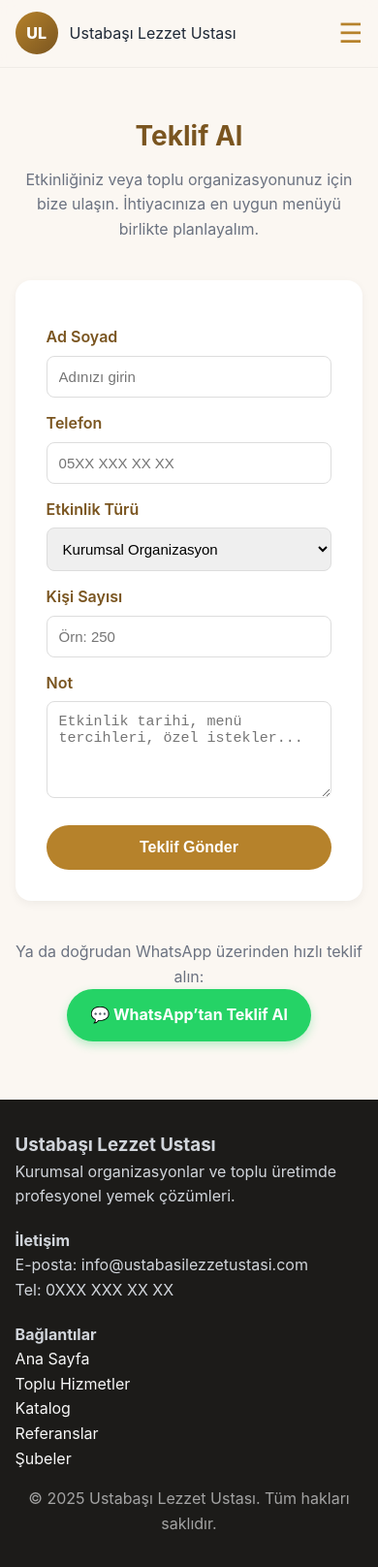
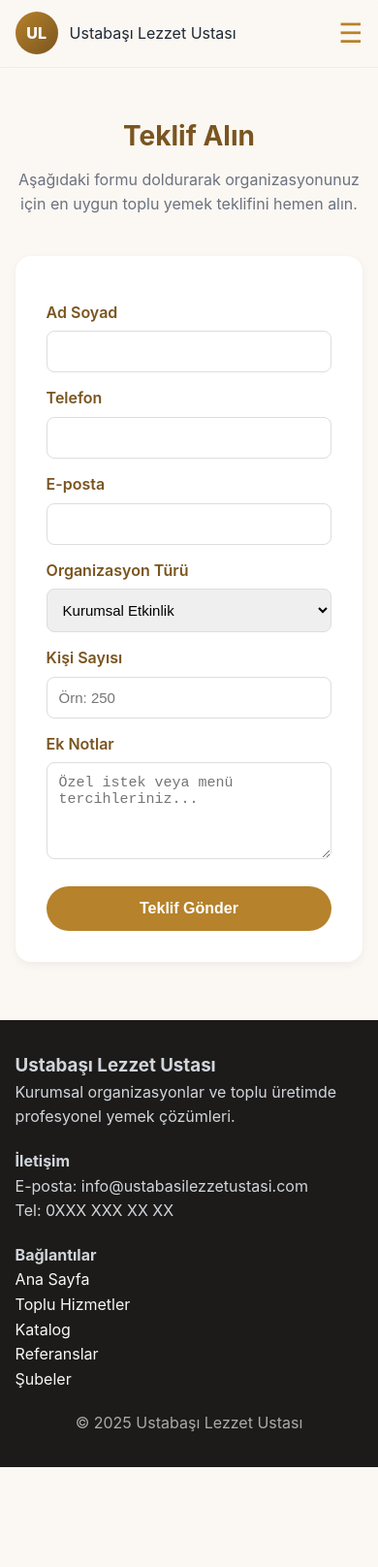
Before and after one commit to ysfgkts/ustabasi-web, a plain HTML site: page teklif.html in a window 390 px wide. Shown: the whole page at 97% size. After the commit the page ends 1513 px from the top, so only its background shows below. Drawn offline with Linux system fonts and the light colour scheme.

Commit message:
Update teklif.html

```diff
--- a/teklif.html
+++ b/teklif.html
@@ -1,71 +1,15 @@
 <!DOCTYPE html>
 <html lang="tr">
 <head>
-  <link rel="stylesheet" href="css/style.css">
-
   <meta charset="UTF-8">
   <meta name="viewport" content="width=device-width, initial-scale=1.0">
   <title>Teklif Al | Ustabaşı Lezzet Ustası</title>
-  <meta name="description" content="Ustabaşı Lezzet Ustası — Kurumsal organizasyon ve toplu yemek hizmetleri için teklif alın.">
-  <style>
-    :root{
-      --bg:#fbf7f2;
-      --ink:#1f2937;
-      --accent:#b6822b;
-      --accent-2:#7a5520;
-      --muted:#6b7280;
-      --card:#ffffff;
-    }
-    *{box-sizing:border-box;margin:0;padding:0}
-    body{font-family:Inter,system-ui,-apple-system,Segoe UI,Roboto,"Helvetica Neue",Arial,"Noto Sans";background:var(--bg);color:var(--ink);line-height:1.6}
-    a{text-decoration:none;color:inherit}
-    .container{width:min(1180px,92%);margin:0 auto}
-
-    header{position:sticky;top:0;background:rgba(251,247,242,.9);backdrop-filter:blur(8px);border-bottom:1px solid rgba(0,0,0,.05);padding:12px 0;z-index:50}
-    .nav{display:flex;align-items:center;justify-content:space-between}
-    .brand{display:flex;align-items:center;gap:12px}
-    .brand .logo{width:44px;height:44px;border-radius:50%;background:linear-gradient(135deg,var(--accent),var(--accent-2));display:grid;place-items:center;color:#fff;font-weight:800}
-    nav ul{display:flex;gap:18px;list-style:none;font-weight:600}
-    nav a:hover{color:var(--accent)}
-    .btn{display:inline-flex;align-items:center;gap:8px;padding:12px 20px;border-radius:999px;background:var(--accent);color:#fff;font-weight:700;box-shadow:0 6px 14px rgba(182,130,43,.25);transition:.2s}
-    .btn:hover{transform:translateY(-2px);box-shadow:0 10px 20px rgba(182,130,43,.3)}
-
-    h1{text-align:center;color:var(--accent-2);font-size:clamp(28px,4vw,44px);margin-top:48px}
-    p.desc{text-align:center;color:var(--muted);max-width:700px;margin:10px auto 40px}
-
-    form{background:#fff;border-radius:16px;padding:32px;box-shadow:0 3px 10px rgba(0,0,0,.05);max-width:600px;margin:0 auto}
-    label{display:block;font-weight:600;margin:14px 0 6px;color:var(--accent-2)}
-    input,textarea,select{width:100%;padding:12px;border-radius:8px;border:1px solid #ddd;font-size:15px}
-    textarea{resize:vertical;min-height:100px}
-    button[type=submit]{margin-top:20px;width:100%;padding:14px;background:var(--accent);color:#fff;font-size:16px;border:none;border-radius:999px;font-weight:700;cursor:pointer;transition:.2s}
-    button[type=submit]:hover{background:var(--accent-2)}
-
-    .whatsapp-section{text-align:center;margin-top:40px}
-    .whatsapp-btn{display:inline-flex;align-items:center;gap:10px;background:#25d366;color:#fff;font-weight:700;padding:14px 24px;border-radius:999px;box-shadow:0 4px 10px rgba(37,211,102,.3);transition:.2s}
-    .whatsapp-btn:hover{transform:translateY(-2px);background:#1ebe5d}
-
-    footer{background:#1c1b19;color:#d1d5db;padding:32px 0;margin-top:60px}
-    footer a{color:#f7f7f7}
-    footer .cols{display:grid;grid-template-columns:2fr 1fr 1fr;gap:20px}
-    @media(max-width:900px){footer .cols{grid-template-columns:1fr}}
-
-    /* Mobil menü */
-    .menu-toggle{display:none;font-size:28px;color:var(--accent);cursor:pointer}
-    @media(max-width:768px){
-      nav ul{display:none;flex-direction:column;position:absolute;top:70px;right:10px;background:#fff;border:1px solid rgba(0,0,0,.1);border-radius:8px;box-shadow:0 6px 20px rgba(0,0,0,.1);padding:12px 0;width:180px;text-align:center;z-index:100}
-      nav ul.active{display:flex}
-      .menu-toggle{display:block}
-      .btn{display:none}
-    }
-  </style>
+  <link rel="stylesheet" href="css/style.css">
 </head>
 <body>
   <header>
     <div class="container nav">
-      <div class="brand">
-        <div class="logo">UL</div>
-        <div class="title">Ustabaşı Lezzet Ustası</div>
-      </div>
+      <div class="brand"><div class="logo">UL</div><div class="title">Ustabaşı Lezzet Ustası</div></div>
       <nav>
         <div class="menu-toggle" onclick="toggleMenu()">☰</div>
         <ul id="navMenu">
@@ -82,78 +26,47 @@
   </header>
 
   <main class="container">
-    <h1>Teklif Al</h1>
-    <p class="desc">Etkinliğiniz veya toplu organizasyonunuz için bize ulaşın. İhtiyacınıza en uygun menüyü birlikte planlayalım.</p>
+    <h1>Teklif Alın</h1>
+    <p class="desc">Aşağıdaki formu doldurarak organizasyonunuz için en uygun toplu yemek teklifini hemen alın.</p>
 
-    <form onsubmit="sendForm(event)">
-      <label>Ad Soyad</label>
-      <input type="text" id="name" placeholder="Adınızı girin" required>
+    <form onsubmit="event.preventDefault(); alert('Talebiniz alınmıştır. En kısa sürede sizinle iletişime geçeceğiz.');">
+      <label for="ad">Ad Soyad</label>
+      <input type="text" id="ad" required>
 
-      <label>Telefon</label>
-      <input type="tel" id="phone" placeholder="05XX XXX XX XX" required>
+      <label for="tel">Telefon</label>
+      <input type="tel" id="tel" required>
 
-      <label>Etkinlik Türü</label>
-      <select id="event">
-        <option>Kurumsal Organizasyon</option>
-        <option>Düğün / Nişan / Kına</option>
-        <option>Fabrika / Şantiye / Günlük Yemek</option>
+      <label for="mail">E-posta</label>
+      <input type="email" id="mail">
+
+      <label for="organizasyon">Organizasyon Türü</label>
+      <select id="organizasyon" required>
+        <option>Kurumsal Etkinlik</option>
+        <option>Düğün / Davet</option>
+        <option>Festival / Açılış</option>
+        <option>Fabrika / Okul / Tesis Yemeği</option>
         <option>Diğer</option>
       </select>
 
-      <label>Kişi Sayısı</label>
-      <input type="number" id="count" placeholder="Örn: 250" required>
+      <label for="kisi">Kişi Sayısı</label>
+      <input type="number" id="kisi" min="10" placeholder="Örn: 250">
 
-      <label>Not</label>
-      <textarea id="note" placeholder="Etkinlik tarihi, menü tercihleri, özel istekler..."></textarea>
+      <label for="mesaj">Ek Notlar</label>
+      <textarea id="mesaj" placeholder="Özel istek veya menü tercihleriniz..."></textarea>
 
       <button type="submit">Teklif Gönder</button>
     </form>
-
-    <div class="whatsapp-section">
-      <p style="margin-top:30px;color:var(--muted)">Ya da doğrudan WhatsApp üzerinden hızlı teklif alın:</p>
-      <a class="whatsapp-btn" href="https://wa.me/905XXXXXXXXX?text=Merhaba%20Ustabaşı%20Lezzet%20Ustası%2C%20organizasyonum%20için%20teklif%20almak%20istiyorum." target="_blank">
-        💬 WhatsApp’tan Teklif Al
-      </a>
-    </div>
   </main>
 
   <footer>
-    <div class="container">
-      <div class="cols">
-        <div>
-          <h3>Ustabaşı Lezzet Ustası</h3>
-          <p>Kurumsal organizasyonlar ve toplu üretimde profesyonel yemek çözümleri.</p>
-        </div>
-        <div>
-          <strong>İletişim</strong>
-          <p>E-posta: info@ustabasilezzetustasi.com<br>Tel: 0XXX XXX XX XX</p>
-        </div>
-        <div>
-          <strong>Bağlantılar</strong>
-          <p><a href="index.html">Ana Sayfa</a><br><a href="hizmetler.html">Toplu Hizmetler</a><br><a href="katalog.html">Katalog</a><br><a href="referanslar.html">Referanslar</a><br><a href="subeler.html">Şubeler</a></p>
-        </div>
-      </div>
-      <p style="margin-top:16px;color:#a3a3a3;text-align:center">© <script>document.write(new Date().getFullYear())</script> Ustabaşı Lezzet Ustası. Tüm hakları saklıdır.</p>
+    <div class="container cols">
+      <div><h3>Ustabaşı Lezzet Ustası</h3><p>Kurumsal organizasyonlar ve toplu üretimde profesyonel yemek çözümleri.</p></div>
+      <div><strong>İletişim</strong><p>E-posta: info@ustabasilezzetustasi.com<br>Tel: 0XXX XXX XX XX</p></div>
+      <div><strong>Bağlantılar</strong><p><a href="index.html">Ana Sayfa</a><br><a href="hizmetler.html">Toplu Hizmetler</a><br><a href="katalog.html">Katalog</a><br><a href="referanslar.html">Referanslar</a><br><a href="subeler.html">Şubeler</a></p></div>
     </div>
+    <p style="text-align:center;color:#aaa;margin-top:20px;">© <script>document.write(new Date().getFullYear())</script> Ustabaşı Lezzet Ustası</p>
   </footer>
 
-  <script>
-    function toggleMenu(){
-      document.getElementById("navMenu").classList.toggle("active");
-    }
-
-    function sendForm(e){
-      e.preventDefault();
-      const name = document.getElementById('name').value;
-      const phone = document.getElementById('phone').value;
-      const eventType = document.getElementById('event').value;
-      const count = document.getElementById('count').value;
-      const note = document.getElementById('note').value;
-
-      const message = `📋 Yeni Teklif Talebi%0A👤 Ad Soyad: ${name}%0A📞 Telefon: ${phone}%0A🎯 Etkinlik: ${eventType}%0A👥 Kişi Sayısı: ${count}%0A📝 Not: ${note}`;
-      const whatsappURL = `https://wa.me/905XXXXXXXXX?text=${message}`;
-      window.open(whatsappURL, '_blank');
-    }
-  </script>
+  <script>function toggleMenu(){document.getElementById("navMenu").classList.toggle("active");}</script>
 </body>
 </html>
```
